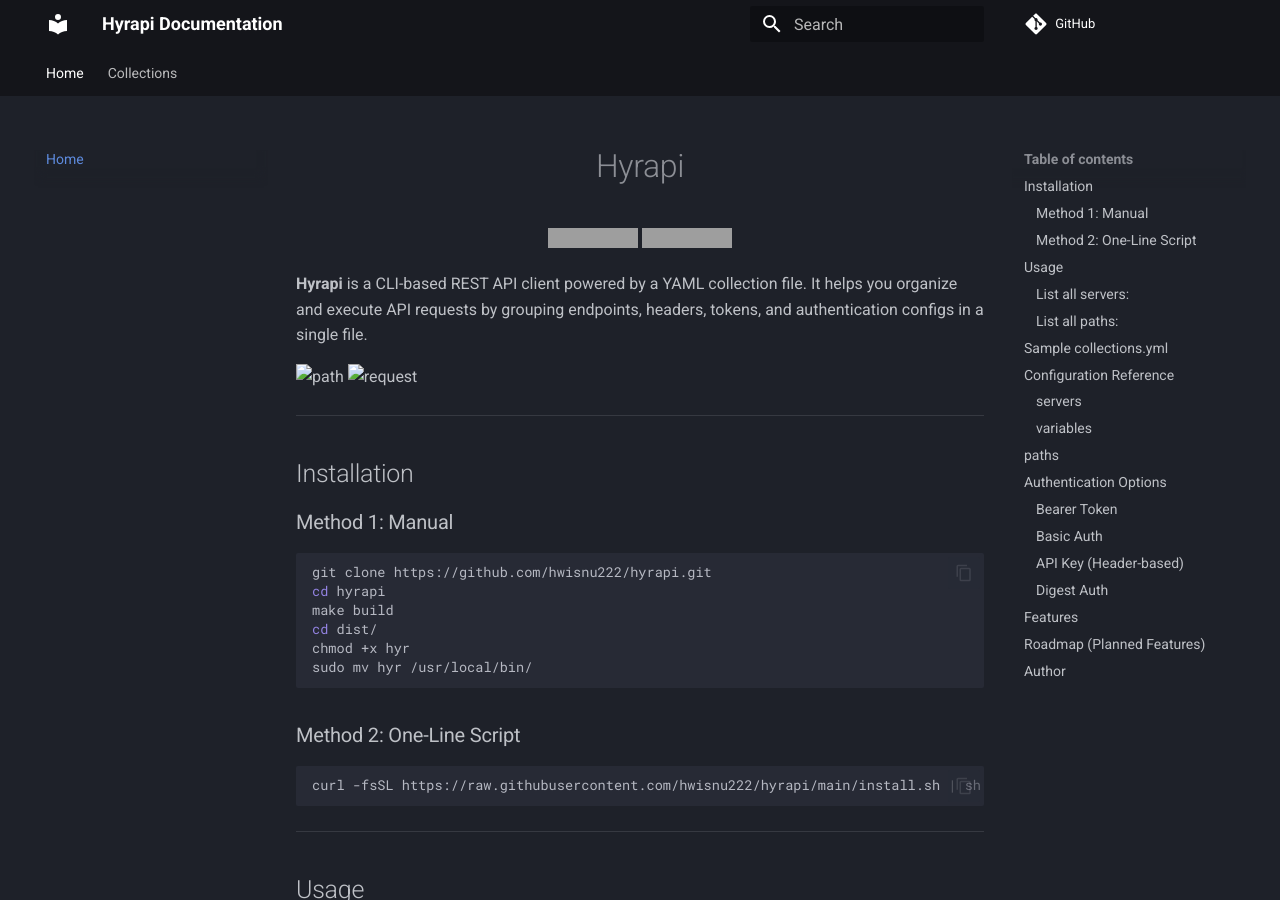
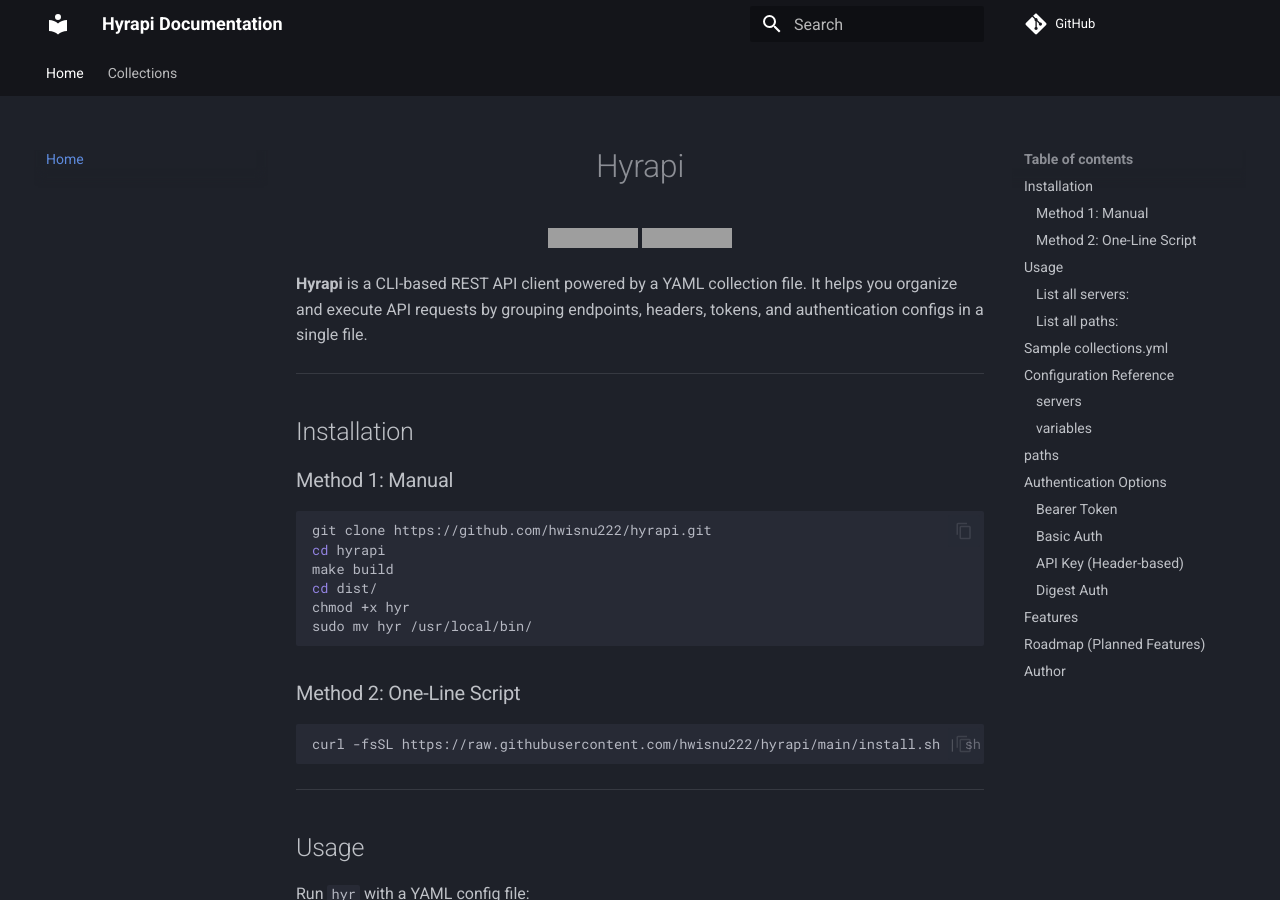
Before and after one commit to hwisnu222/hyrapi, an MkDocs documentation site: the page built from docs/index.md, in a window 1280 px wide and 900 px high. Built offline with MkDocs 1.6.1 and Material for MkDocs 9.7.7, drawn with Linux system fonts in a browser that asks for light colours; comment, search, counter and statistics services are not loaded; grey boxes are pictures that could not be loaded.

Commit message:
docs: remove assets form index

```diff
--- a/docs/index.md
+++ b/docs/index.md
@@ -6,9 +6,6 @@
   </div>
 </div>
 **Hyrapi** is a CLI-based REST API client powered by a YAML collection file. It helps you organize and execute API requests by grouping endpoints, headers, tokens, and authentication configs in a single file.
-
-![path](../assets/path-list.png)
-![request](../assets/request.png)
 
 ---
 
```
